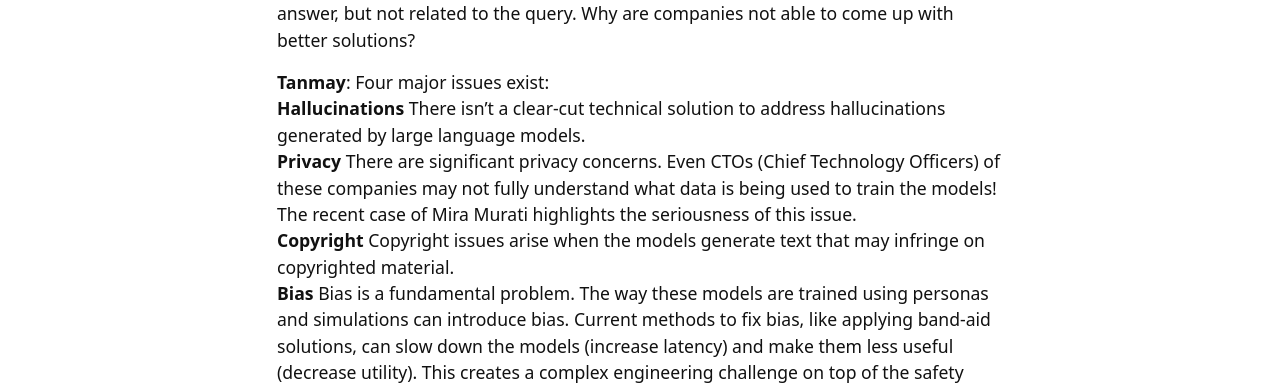
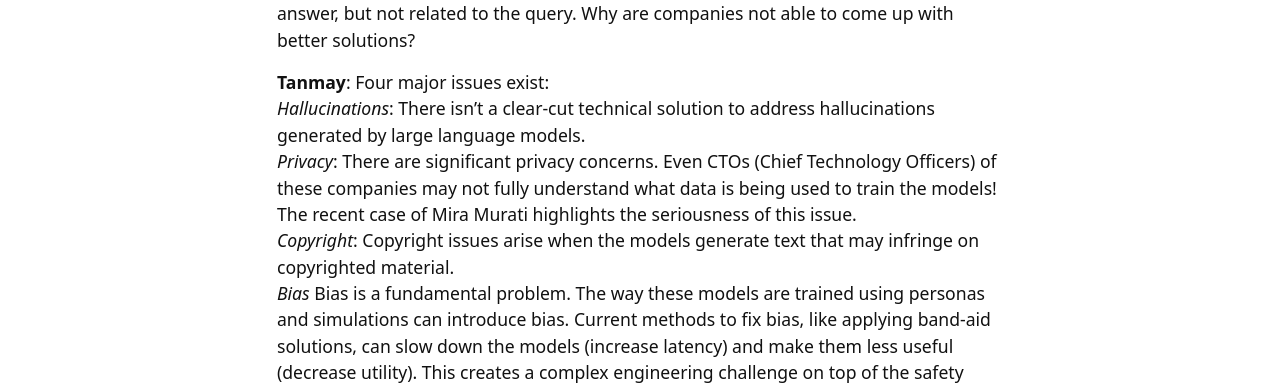
Before and after one commit to genpersonalization/genpersonalization.github.io, a Jekyll site: the page built from content/3-fireside_chat.md, in a window 1280 px wide. Shown: the part 1222-1612 px from the top of the page. Built offline with Jekyll 4.4.1, drawn with Linux system fonts in a browser that asks for light colours.

Commit message:
Format update

```diff
--- a/content/3-fireside_chat.md
+++ b/content/3-fireside_chat.md
@@ -24,13 +24,13 @@ nav: Fireside
 
 **Tanmay**:
 Four major issues exist: <br>
-**Hallucinations**
+*Hallucinations*:
 There isn't a clear-cut technical solution to address hallucinations generated by large language models.<br>
-**Privacy**
+*Privacy*:
 There are significant privacy concerns. Even CTOs (Chief Technology Officers) of these companies may not fully understand what data is being used to train the models! The recent case of Mira Murati highlights the seriousness of this issue.<br>
-**Copyright**
+*Copyright*:
 Copyright issues arise when the models generate text that may infringe on copyrighted material.<br>
-**Bias**
+*Bias*
 Bias is a fundamental problem. The way these models are trained using personas and simulations can introduce bias. Current methods to fix bias, like applying band-aid solutions, can slow down the models (increase latency) and make them less useful (decrease utility). This creates a complex engineering challenge on top of the safety risks posed by bias.
 
 **Ameet**: What is your opinion on the seriousness with which companies are treating AI safety?
```
